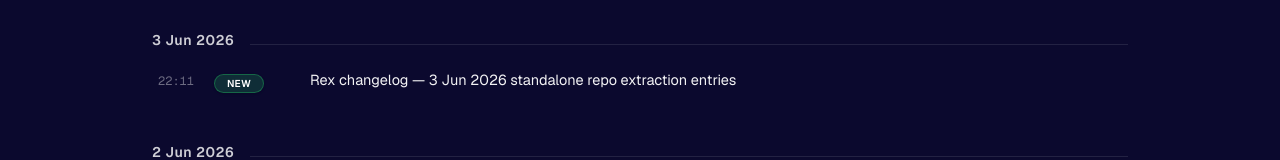
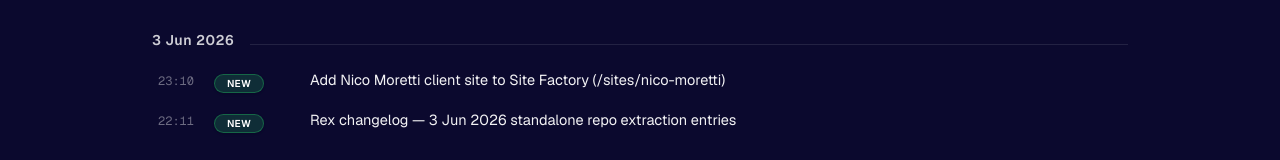
Before and after one commit to sg-satoshi/saabai-site, a Next.js app: page /saabai-changelog in a window 1280 px wide. Shown: the part 145-305 px from the top of the page. Built offline with nearby package versions, Linux system fonts and the light colour scheme; no server answers.

Commit message:
feat: replace Stitch placeholder images with real Nico Moretti photography

```diff
--- a/app/rex-changelog/ChangelogClient.tsx
+++ b/app/rex-changelog/ChangelogClient.tsx
@@ -32,6 +32,7 @@ const CHANGELOG: Day[] = [
   {
     date: "3 Jun 2026",
     entries: [
+      { time: "23:10", tag: "NEW", title: "Add Nico Moretti client site to Site Factory (/sites/nico-moretti)" },
       { time: "22:11", tag: "NEW", title: "Rex changelog — 3 Jun 2026 standalone repo extraction entries" },
       { time: "12:45", tag: "DEPLOYMENT", title: "Rex standalone repo published to GitHub (sg-satoshi/rex) — private, Cloudflare Pages ready" },
       { time: "12:30", tag: "NEW", title: "Rex extracted into fully independent Next.js repo — PLON can self-host on Cloudflare without Saabai infrastructure" },
--- a/app/saabai-changelog/SaabaiChangelogClient.tsx
+++ b/app/saabai-changelog/SaabaiChangelogClient.tsx
@@ -30,6 +30,7 @@ const CHANGELOG: Day[] = [
   {
     date: "3 Jun 2026",
     entries: [
+      { time: "23:10", tag: "NEW", title: "Add Nico Moretti client site to Site Factory (/sites/nico-moretti)" },
       { time: "22:11", tag: "NEW", title: "Rex changelog — 3 Jun 2026 standalone repo extraction entries" }
     ],
   },
--- a/public/clients/nico-moretti/index.html
+++ b/public/clients/nico-moretti/index.html
@@ -160,7 +160,7 @@
 <section class="relative min-h-screen flex items-center justify-center pt-24 overflow-hidden">
 <!-- Background Image with Overlay -->
 <div class="absolute inset-0 z-0">
-<img alt="Nico Moretti in a full-body tailored suit, standing poised in a sophisticated room, embodying the 'Executive Noir' aesthetic with midnight blues and deep shadows." class="w-full h-full object-cover opacity-60 object-top" src="https://lh3.googleusercontent.com/aida-public/AB6AXuAhs0zvtxTDX2b5Xx8beVSRLQsLwjMI7sGlDmN47geAwwcw5XdW5wxeR0_3w09au0YkHNlKL12sDBkhFs9-PcZk__ZzRtxxWP2dMzBgZGPA77FzHg6JVJlpufTsy22soJ-o1jd3gI-HnIVYBmd98U7qd4yNX02c8ZVfwE5FwUyY-tKONOdWBFMRLloNHi6KprywOtXlqY7kK3rSfF00oJOgQRO2xAFsI4KR7gv9LMwiHI1-o9iwGV2JiSa3nSOMZoD8BWcdQtqFc-Gb"/>
+<img alt="Nico Moretti in a full-body tailored tuxedo, standing poised with quiet confidence." class="w-full h-full object-cover opacity-60 object-top" src="/clients/nico-moretti/nico-moretti-standing.png"/>
 <div class="absolute inset-0 bg-gradient-to-r from-background via-background/80 to-transparent"></div>
 <div class="absolute inset-0 bg-gradient-to-t from-background via-transparent to-transparent"></div>
 </div>
@@ -190,7 +190,7 @@
 <!-- Image Side -->
 <div class="lg:col-span-5 relative fade-up">
 <div class="aspect-[4/5] relative">
-<img alt="A polished headshot of Nico Moretti, wearing a sophisticated tuxedo, looking directly at the camera with a calm, intelligent expression against a dark background." class="w-full h-full object-cover rounded-sm grayscale-[20%] contrast-125" src="https://lh3.googleusercontent.com/aida-public/AB6AXuArtTpKCtsmn_JA-diNWtA9hnu2EeLbZbz_rSfmgVl8ZTf27hyUK240sUFVRgwM_Jz7Ow4munXmM1e-j1T7VoK6q4NQMi8bCVfUyZJdVyUXpTjaqba-zpwO7NWtj2nwbW-NZryQxH8GAHiT5wS79dJM2zLtUirS5C_HCYiNEbujdK8ujt5RoeQjhJXC4sYSeNtaeutH4WrgEu81TCVSwcD7vzOFyWH6F92ZLcUQPQ9HqTKiEhtjIC-1AS0jzoOY-wXvIo5rjPwbdtN0"/>
+<img alt="Nico Moretti — a professional studio portrait in tuxedo against a deep navy background." class="w-full h-full object-cover rounded-sm" src="/clients/nico-moretti/nico-moretti-studio.png"/>
 <!-- Decorative Frame -->
 <div class="absolute -inset-4 border border-outline/20 z-[-1] translate-x-4 translate-y-4"></div>
 </div>
```
Also changed, not shown: public/clients/nico-moretti/nico-moretti-standing.png (added), public/clients/nico-moretti/nico-moretti-studio.png (added).
